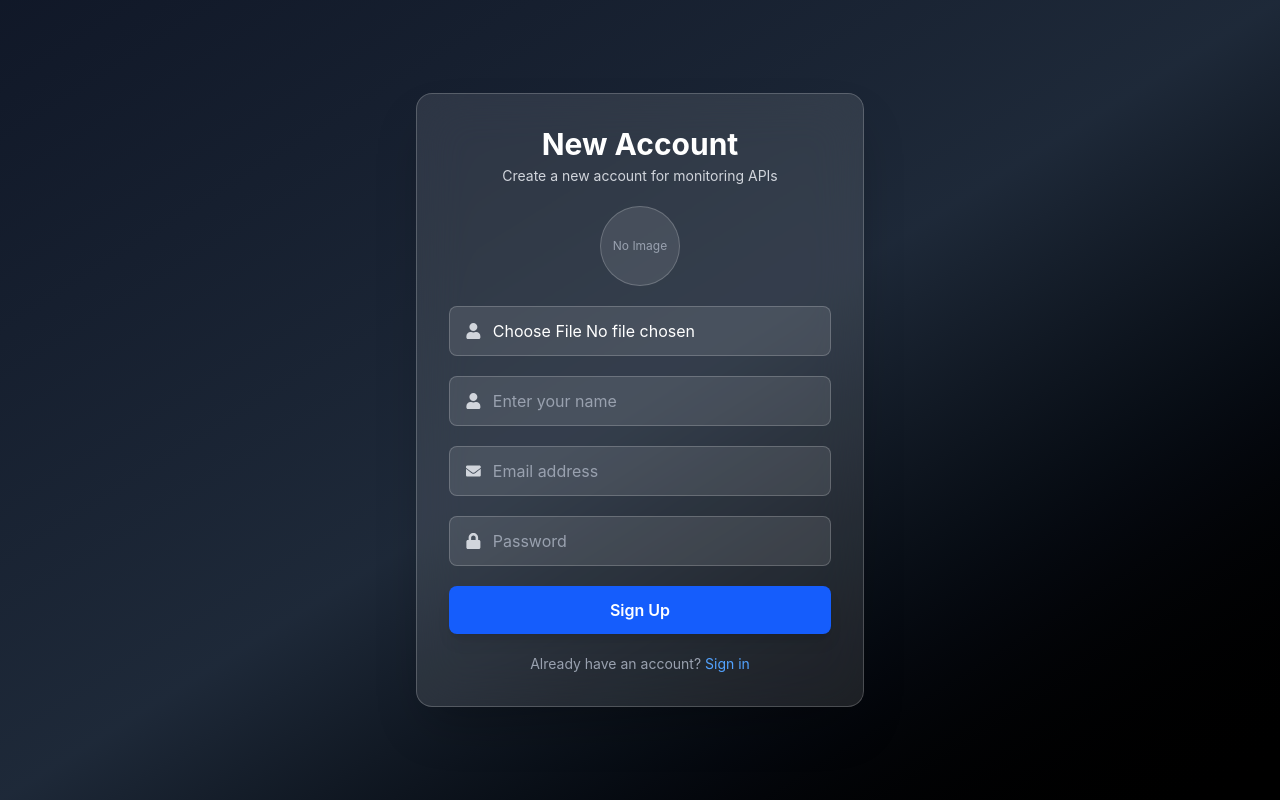
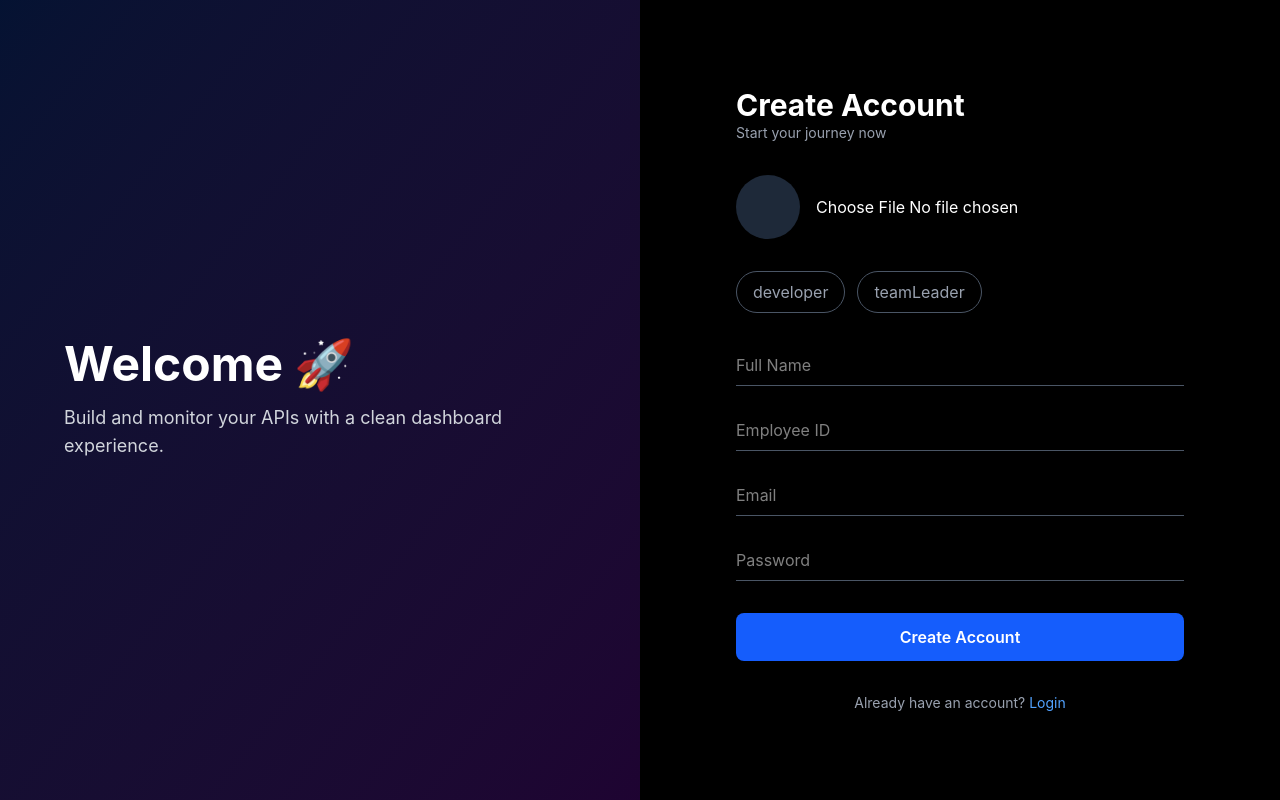
Before and after one commit to ravitharun/ReatimeApiMonitorning, a React (Vite) app in the folder UI/: page /SignUp in a window 1280 px wide. Built offline with nearby package versions, Linux system fonts and the light colour scheme; no server answers.

Commit message:
added the signup feat with token genartion

```diff
--- a/UI/src/pages/Sign.tsx
+++ b/UI/src/pages/Sign.tsx
@@ -1,142 +1,162 @@
 import { useState } from "react";
-import { FaUser, FaEnvelope, FaLock } from "react-icons/fa";
-import { Link } from "react-router-dom";
-import Input from "../components/Input";
+import { Link, useNavigate } from "react-router-dom";
 import toast, { Toaster } from "react-hot-toast";
 import { AuthUsernewAccount } from "../servies/Auth";
+
 function Sign() {
-  const [username, setUsername] = useState<string>("");
-  const [userEmail, setUserEmail] = useState<string>("");
-  const [userPassword, setUserPassword] = useState<string>("");
+  type userRole = "developer" | "teamLeader";
+
+  const [username, setUsername] = useState("");
+  const [userEmail, setUserEmail] = useState("");
+  const [userEmpId, setuserEmpId] = useState("");
+  const [role, setUserole] = useState<userRole | "">("");
+  const [userPassword, setUserPassword] = useState("");
   const [userProfile, setUserProfile] = useState<any>(null);
-  const [UserProfileview, setUserProfileview] = useState<string | null>(null);
+  const [preview, setPreview] = useState<string | null>(null);
+  const [loading, setloading] = useState<boolean>(false)
+  const navigate = useNavigate<string>("")
+  const handleLogin = async () => {
+    if (!username || !userEmpId || !userEmail || !userPassword || !userProfile || !role) {
+      return toast.error("Fill all fields");
+    }
 
-  const handleLogin = async () => {
-    if (!username || !userEmail || !userPassword || !userProfile) {
-      return toast.error("fill the required")
-    }
     const formData = new FormData();
     formData.append("username", username);
+    formData.append("userRole", role);
+    formData.append("userEmpId", userEmpId);
     formData.append("userEmail", userEmail);
     formData.append("userPassword", userPassword);
-    formData.append("userProfile", userProfile); // file
-
+    formData.append("userProfile", userProfile);
 
     try {
-      const response_newAccount = await AuthUsernewAccount(formData);
-      console.log(response_newAccount, 'response_newAccount');
-    } catch (error) {
-      console.log(error);
+      setloading(true)
+      const response: any = await AuthUsernewAccount(formData);
+      console.log(response.data.status, 'response');
+      if (response.data.status) {
+        setloading(false)
+
+        toast.success("Account created 🚀");
+        localStorage.setItem("token", response.data.token)
+        setTimeout(() => {
+          navigate("/login")
+        }, 2500);
 
       }
 
+    } catch {
+      toast.error("Error creating account");
+    }
   };
 
-  // Handle image upload
-  const handleImageChange = (e: React.ChangeEvent<HTMLInputElement>) => {
+  const handleImageChange = (e: any) => {
     const file = e.target.files?.[0];
-    // /monitoring/AuthUser/NewAccount
     if (file) {
-      const imageUrl = URL.createObjectURL(file);
       setUserProfile(file);
-      setUserProfileview(imageUrl);
+      setPreview(URL.createObjectURL(file));
     }
   };
 
   return (
     <>
-      <Toaster></Toaster>
-      <div className="flex items-center justify-center min-h-screen bg-gradient-to-br from-gray-900 via-gray-800 to-black">
+      <Toaster />
 
-        <div className="w-full max-w-md p-8 rounded-2xl bg-white/10 backdrop-blur-xl border border-white/20 shadow-2xl space-y-5">
+      <div className="min-h-screen flex bg-black text-white">
 
-          {/* Header */}
-          <div className="text-center space-y-1">
-            <h2 className="text-3xl font-bold text-white">New Account</h2>
-            <p className="text-gray-300 text-sm">
-              Create a new account for monitoring APIs
+        {/* LEFT SIDE (Branding) */}
+        <div className="hidden md:flex w-1/2 flex-col justify-center px-16 bg-gradient-to-br from-blue-600/20 to-purple-600/20">
+          <h1 className="text-5xl font-bold mb-4">Welcome 🚀</h1>
+          <p className="text-gray-300 text-lg">
+            Build and monitor your APIs with a clean dashboard experience.
           </p>
         </div>
 
-          {/* Profile Preview */}
-          <div className="flex justify-center">
-            {UserProfileview ? (
-              <img
-                src={UserProfileview}
-                alt="Profile"
-                className="w-20 h-20 rounded-full object-cover border-2 border-blue-500"
-              />
-            ) : (
-              <div className="w-20 h-20 rounded-full bg-white/10 border border-white/20 flex items-center justify-center text-gray-400 text-xs">
-                No Image
-              </div>
-            )}
+        {/* RIGHT SIDE (FORM) */}
+        <div className="flex w-full md:w-1/2 items-center justify-center px-6">
+
+          <div className="w-full max-w-md space-y-8">
+
+            {/* TITLE */}
+            <div>
+              <h2 className="text-3xl font-bold">Create Account</h2>
+              <p className="text-gray-400 text-sm">
+                Start your journey now
+              </p>
             </div>
 
-          {/* File Upload */}
-          <div className="flex items-center gap-3 px-4 py-3 rounded-lg bg-white/10 border border-white/20">
-            <FaUser className="text-gray-300" />
-            <Input
-              inputtype="file"
-              onChange={handleImageChange}
-              className="w-full bg-transparent text-white outline-none"
-              accept="image/*"
-            />
+            {/* PROFILE */}
+            <div className="flex items-center gap-4">
+              <div className="w-16 h-16 rounded-full bg-gray-800 overflow-hidden">
+                {preview && <img src={preview} className="w-full h-full object-cover" />}
+              </div>
+              <input type="file" onChange={handleImageChange} />
             </div>
 
-          {/* Username */}
-          <div className="flex items-center gap-3 px-4 py-3 rounded-lg bg-white/10 border border-white/20">
-            <FaUser className="text-gray-300" />
-            <Input
-              inputtype="text"
-              placeholder="Enter your name"
-              className="w-full bg-transparent text-white placeholder-gray-400 outline-none"
-              onChange={(e) => setUsername(e.target.value)}
-            />
+            {/* ROLE SELECT (PILLS 🔥) */}
+            <div className="flex gap-3">
+              {["developer", "teamLeader"].map((r) => (
+                <button
+                  key={r}
+                  onClick={() => setUserole(r as userRole)}
+                  className={`px-4 py-2 rounded-full border ${role === r
+                    ? "bg-blue-600 border-blue-600"
+                    : "border-gray-600 text-gray-400"
+                    }`}
+                >
+                  {r}
+                </button>
+              ))}
             </div>
 
-          {/* Email */}
-          <div className="flex items-center gap-3 px-4 py-3 rounded-lg bg-white/10 border border-white/20">
-            <FaEnvelope className="text-gray-300" />
-            <Input
-              inputtype="email"
-              placeholder="Email address"
+            {/* INPUTS */}
+            <div className="space-y-6">
+
+              <input
+                placeholder="Full Name"
+                onChange={(e) => setUsername(e.target.value)}
+                className="w-full bg-transparent border-b border-gray-600 py-2 focus:outline-none focus:border-blue-500"
+              />
+
+              <input
+                placeholder="Employee ID"
+                onChange={(e) => setuserEmpId(e.target.value)}
+                className="w-full bg-transparent border-b border-gray-600 py-2 focus:outline-none focus:border-blue-500"
+              />
+
+              <input
+                placeholder="Email"
                 onChange={(e) => setUserEmail(e.target.value)}
-              className="w-full bg-transparent text-white placeholder-gray-400 outline-none"
+                className="w-full bg-transparent border-b border-gray-600 py-2 focus:outline-none focus:border-blue-500"
               />
+
+              <input
+                type="password"
+                placeholder="Password"
+                onChange={(e) => setUserPassword(e.target.value)}
+                className="w-full bg-transparent border-b border-gray-600 py-2 focus:outline-none focus:border-blue-500"
+              />
+
             </div>
 
-          {/* Password */}
-          <div className="flex items-center gap-3 px-4 py-3 rounded-lg bg-white/10 border border-white/20">
-            <FaLock className="text-gray-300" />
-            <Input
-              inputtype="password"
-              placeholder="Password"
-              onChange={(e) => setUserPassword(e.target.value)}
-              className="w-full bg-transparent text-white placeholder-gray-400 outline-none"
-            />
-          </div>
-
-          {/* Button */}
+            {/* BUTTON */}
             <button
               onClick={handleLogin}
-            className="w-full py-3 rounded-lg bg-blue-600 hover:bg-blue-500 active:scale-[0.98] transition font-semibold text-white shadow-lg"
+              className="w-full py-3 bg-blue-600 hover:bg-blue-500 rounded-lg font-semibold transition"
             >
-            Sign Up
+              {loading ? "creating" : "Create Account"}
             </button>
 
-          {/* Footer */}
-          <p className="text-center text-gray-400 text-sm">
+            {/* FOOTER */}
+            <p className="text-sm text-gray-400 text-center">
               Already have an account?{" "}
-            <Link to="/login">
-              <span className="text-blue-400 cursor-pointer">Sign in</span>
+              <Link to="/login" className="text-blue-400">
+                Login
               </Link>
             </p>
 
           </div>
         </div>
+      </div>
     </>
-
   );
 }
 
```
Also changed, not shown: 2 other files (tests, documents, lock files or other folders). Lines whose indentation alone changed are shown as unchanged.
